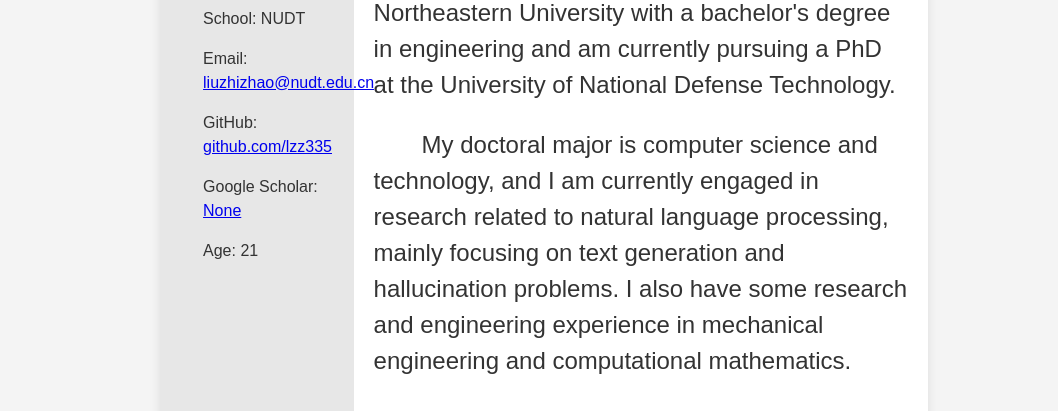
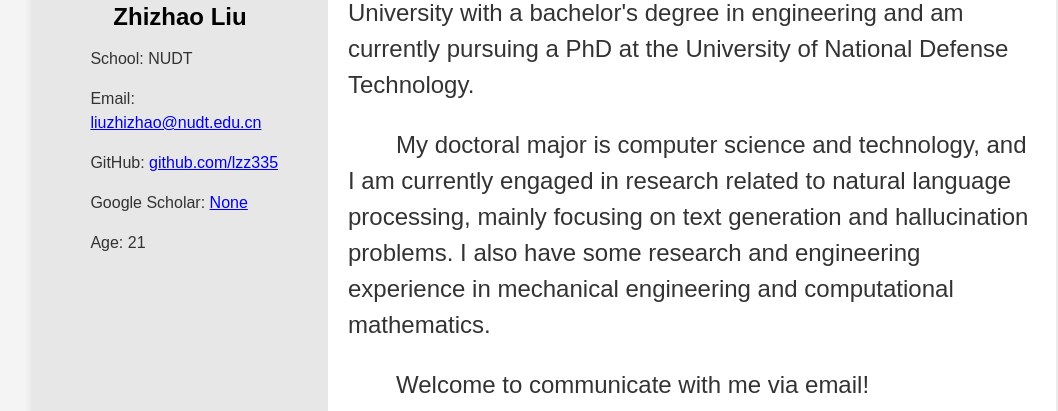
Before and after one commit to lzz335/profile, a plain HTML site: page index.html in a window 1280 px wide. Shown: the part 122-533 px from the top of the page, without its empty margins (96-1154 px from the left). Drawn offline with Linux system fonts and the light colour scheme.

Commit message:
Update index.html

```diff
--- a/index.html
+++ b/index.html
@@ -15,7 +15,7 @@
         }
         .container {
             display: flex;
-            max-width: 60%;
+            max-width: 80vw;
             height: 100%;
             margin: auto;
             background: white;
@@ -24,7 +24,7 @@
             overflow: hidden;
         }
         .left {
-            width: 20%;
+            width: 20vw;
             height: 100vh;
             padding: 20px;
             background-color: #e7e7e7;
```
